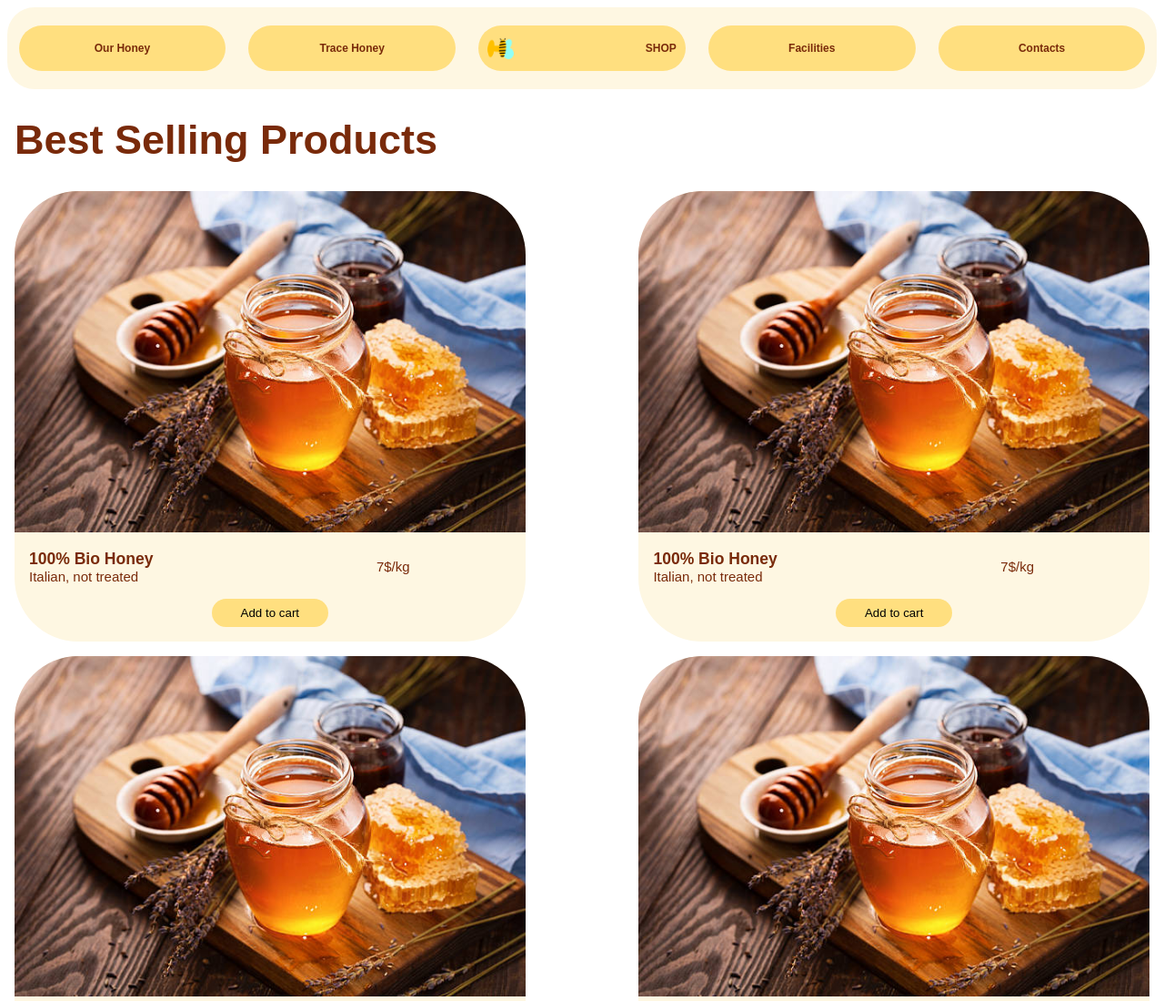
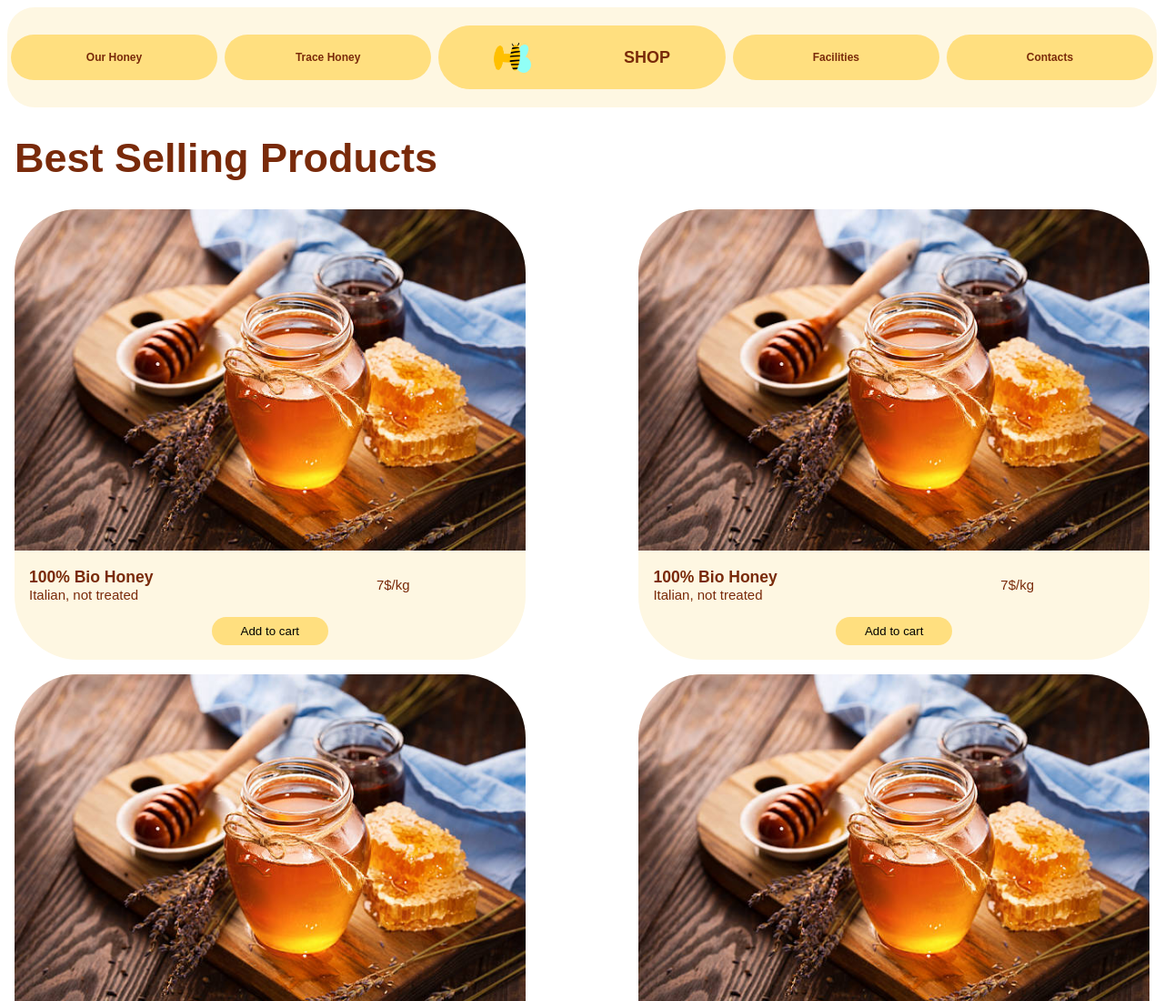
Before and after one commit to AleAngheben/U2-W1-D3, a plain HTML site: page index.html in a window 1280 px wide. Shown: the top 1100 px of the page at 91% size. Drawn offline with Linux system fonts and the light colour scheme.

Commit message:
fixed shop button

```diff
--- a/style.css
+++ b/style.css
@@ -4,7 +4,7 @@ body {
 nav {
   width: 100%;
   display: flex;
-  height: 90px;
+  height: 110px;
   justify-content: space-around;
   align-items: center;
   font-weight: bold;
@@ -36,8 +36,12 @@ nav .nav-button img {
   justify-content: space-between;
 }
 
-.nav-button:hover {
-  transform: scale(1.3);
+.nav-button:nth-of-type(3) {
+  justify-content: space-around;
+  font-size: 18px;
+  height: 70px;
+  border-radius: 50px;
+  width: 25%;
 }
 
 .product-card {
```
